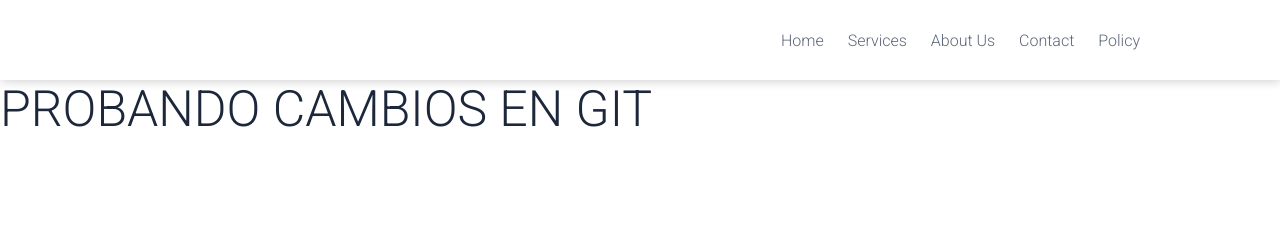
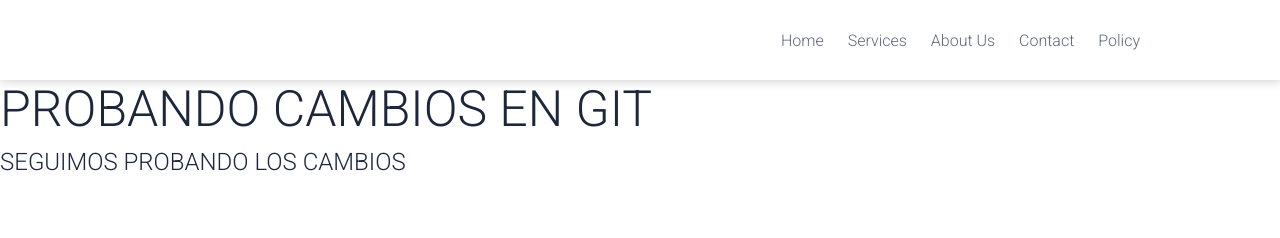
Before and after one commit to aleji94/WorkOutWebSite, a plain HTML site: page dist/index.html in a window 1280 px wide. Shown: the top 238 px of the page. Drawn offline with Linux system fonts and the light colour scheme; files that its build step writes are made by us from their sources; files whose address does not match are found by name.

Commit message:
Agregamos H2

```diff
--- a/dist/index.html
+++ b/dist/index.html
@@ -31,6 +31,7 @@
 
         <div>
             <h1>PROBANDO CAMBIOS EN GIT</h1>
+            <h2>SEGUIMOS PROBANDO LOS CAMBIOS</h2>
         </div>
 
         <div class="contenedor">
```
Also changed, not shown: index.html (+1 -0 lines).
